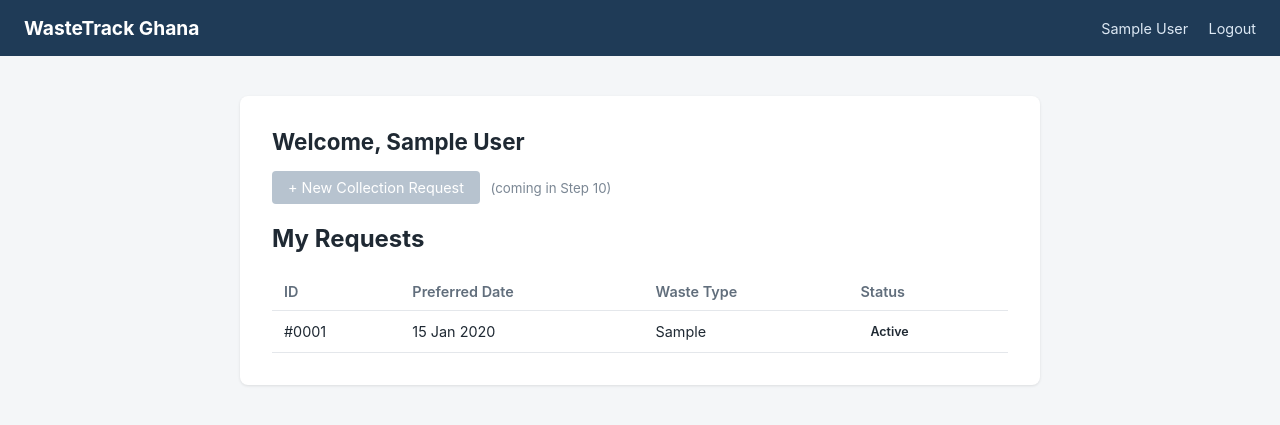
After one commit to AttorJohn/CSCD602PROJECT, a Flask app: template templates/dashboard.html in a window 1280 px wide. The commit adds this page. Shown: the top 425 px of the page. Run offline with Flask 3, Linux system fonts and the light colour scheme; a user stored in the database is signed in; tables that the repository leaves empty hold one stand-in row (values such as "Sample post"); the template is opened without the code that fills it: most values are stand-ins (such as "Sample title", 1, 10 or a date in 2020).

Commit message:
Step 9: resident dashboard listing own requests

```diff
--- a/app.py
+++ b/app.py
@@ -1,10 +1,8 @@
 """
 WasteTrack Ghana - Entry point.
 
-Step 8 adds role-based authorisation (FR-03, NFR-03). Administrators
-are never created through the public /register form - only through
-the `flask create-admin` CLI command below - so nobody can grant
-themselves admin access through the UI.
+Step 9 adds the resident dashboard (FR-06, FR-10), replacing the
+temporary /resident/ping check from Step 8 with a real page.
 """
 import os
 import click
@@ -12,7 +10,8 @@ from flask import Flask
 from flask_login import LoginManager
 from models import db
 from routes.auth import auth_bp
-from routes.decorators import admin_required, resident_required
+from routes.resident import resident_bp
+from routes.decorators import admin_required
 
 def create_app():
     app = Flask(__name__, instance_relative_config=True)
@@ -40,6 +39,7 @@ def create_app():
         return User.query.get(int(user_id))
 
     app.register_blueprint(auth_bp)
+    app.register_blueprint(resident_bp)
 
     @app.route("/")
     def home():
@@ -51,14 +51,8 @@ def create_app():
         count = User.query.count()
         return f"Database connected. Users table has {count} row(s)."
 
-    # --- Temporary verification routes for Step 8 only.
-    # Replaced by the real resident dashboard (Step 10) and admin
-    # dashboard (Step 11-12).
-    @app.route("/resident/ping")
-    @resident_required
-    def resident_ping():
-        return "Resident access confirmed."
-
+    # --- Temporary verification route for Step 8, still needed until
+    # the real admin dashboard lands in Step 11.
     @app.route("/admin/ping")
     @admin_required
     def admin_ping():
--- a/routes/auth.py
+++ b/routes/auth.py
@@ -62,7 +62,9 @@ def login():
         if user and check_password_hash(user.password_hash, password):
             login_user(user)
             flash(f"Welcome back, {user.name}.", "success")
-            return redirect(url_for("home"))
+            if user.role == "resident":
+                return redirect(url_for("resident.dashboard"))
+            return redirect(url_for("home"))  # admin dashboard arrives in Step 11
 
         flash("Invalid email or password.", "error")
         return render_template("login.html", email=email)
--- a/static/css/style.css
+++ b/static/css/style.css
@@ -12,6 +12,9 @@ body {
 .site-header {
   background: #1f3b57;
   padding: 16px 24px;
+  display: flex;
+  justify-content: space-between;
+  align-items: center;
 }
 .site-header .brand {
   color: #ffffff;
@@ -19,6 +22,13 @@ body {
   font-size: 1.2rem;
   text-decoration: none;
 }
+.nav-links a, .nav-links .nav-user {
+  color: #dce8f4;
+  text-decoration: none;
+  margin-left: 16px;
+  font-size: 0.9rem;
+}
+.nav-links a:hover { text-decoration: underline; }
 
 .container {
   max-width: 480px;
@@ -62,3 +72,49 @@ form button:hover { background: #24486b; }
 .flash { padding: 10px 12px; border-radius: 4px; margin-bottom: 8px; font-size: 0.9rem; }
 .flash-error { background: #fbe3e3; color: #a12626; }
 .flash-success { background: #e1f5e1; color: #256029; }
+
+/* Wider layout for dashboards/tables, narrower default is for auth forms */
+.container-wide { max-width: 800px; }
+
+.button-link {
+  display: inline-block;
+  padding: 8px 16px;
+  background: #2e5f8a;
+  color: #fff;
+  border-radius: 4px;
+  text-decoration: none;
+  font-size: 0.9rem;
+}
+.button-link.disabled {
+  background: #b7c3cf;
+  cursor: not-allowed;
+}
+.muted { color: #7b8794; margin-left: 6px; }
+
+.requests-table {
+  width: 100%;
+  border-collapse: collapse;
+  margin-top: 12px;
+  font-size: 0.9rem;
+}
+.requests-table th, .requests-table td {
+  text-align: left;
+  padding: 10px 12px;
+  border-bottom: 1px solid #e4e7eb;
+}
+.requests-table th { color: #616e7c; font-weight: 600; }
+
+.status {
+  display: inline-block;
+  padding: 3px 10px;
+  border-radius: 12px;
+  font-size: 0.78rem;
+  font-weight: 600;
+}
+.status-pending { background: #fbe6d4; color: #8a5320; }
+.status-assigned { background: #dceaf7; color: #23486b; }
+.status-in_progress { background: #e6dcf7; color: #4a2f80; }
+.status-collected { background: #ddf2dd; color: #256029; }
+.status-cancelled { background: #f7d6d6; color: #a12626; }
+
+.empty-state { color: #7b8794; font-style: italic; }
--- a/templates/base.html
+++ b/templates/base.html
@@ -11,6 +11,9 @@
     <a href="{{ url_for('home') }}" class="brand">WasteTrack Ghana</a>
     <nav class="nav-links">
       {% if current_user.is_authenticated %}
+        {% if current_user.role == "resident" %}
+          <a href="{{ url_for('resident.dashboard') }}">Dashboard</a>
+        {% endif %}
         <span class="nav-user">{{ current_user.name }}</span>
         <a href="{{ url_for('auth.logout') }}">Logout</a>
       {% else %}
@@ -20,7 +23,7 @@
     </nav>
   </header>
 
-  <main class="container">
+  <main class="container {% block container_class %}{% endblock %}">
     {% with messages = get_flashed_messages(with_categories=true) %}
       {% if messages %}
         <ul class="flash-messages">
--- /dev/null
+++ b/templates/dashboard.html
@@ -0,0 +1,38 @@
+{% extends "base.html" %}
+{% block title %}My Dashboard - WasteTrack Ghana{% endblock %}
+{% block container_class %}container-wide{% endblock %}
+{% block content %}
+  <h1>Welcome, {{ current_user.name }}</h1>
+
+  <p>
+    <span class="button-link disabled">+ New Collection Request</span>
+    <small class="muted">(coming in Step 10)</small>
+  </p>
+
+  <h2>My Requests</h2>
+
+  {% if requests %}
+    <table class="requests-table">
+      <thead>
+        <tr>
+          <th>ID</th>
+          <th>Preferred Date</th>
+          <th>Waste Type</th>
+          <th>Status</th>
+        </tr>
+      </thead>
+      <tbody>
+        {% for r in requests %}
+          <tr>
+            <td>#{{ "%04d"|format(r.id) }}</td>
+            <td>{{ r.preferred_date.strftime("%d %b %Y") }}</td>
+            <td>{{ r.waste_type|capitalize }}</td>
+            <td><span class="status status-{{ r.status }}">{{ r.status|replace("_", " ")|title }}</span></td>
+          </tr>
+        {% endfor %}
+      </tbody>
+    </table>
+  {% else %}
+    <p class="empty-state">You haven't submitted any collection requests yet.</p>
+  {% endif %}
+{% endblock %}
```
Also changed, not shown: routes/resident.py (added, +22 -0 lines).
